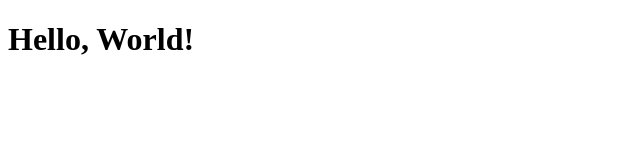
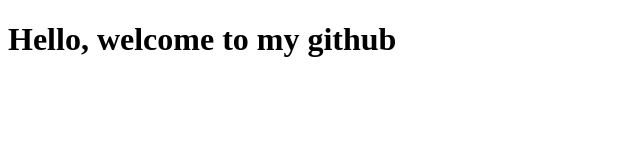
Before and after one commit to syedabdurrafay/DeployWebsite, a plain HTML site: page index.html in a window 1280 px wide. Shown: the whole page, without its empty margins (0-640 px from the left). Drawn offline with Linux system fonts and the light colour scheme.

Commit message:
Update index.html

```diff
--- a/index.html
+++ b/index.html
@@ -4,6 +4,6 @@
     <title>Hello World</title>
 </head>
 <body>
-    <h1>Hello, World!</h1>
+    <h1>Hello, welcome to my github</h1>
 </body>
 </html>
```
